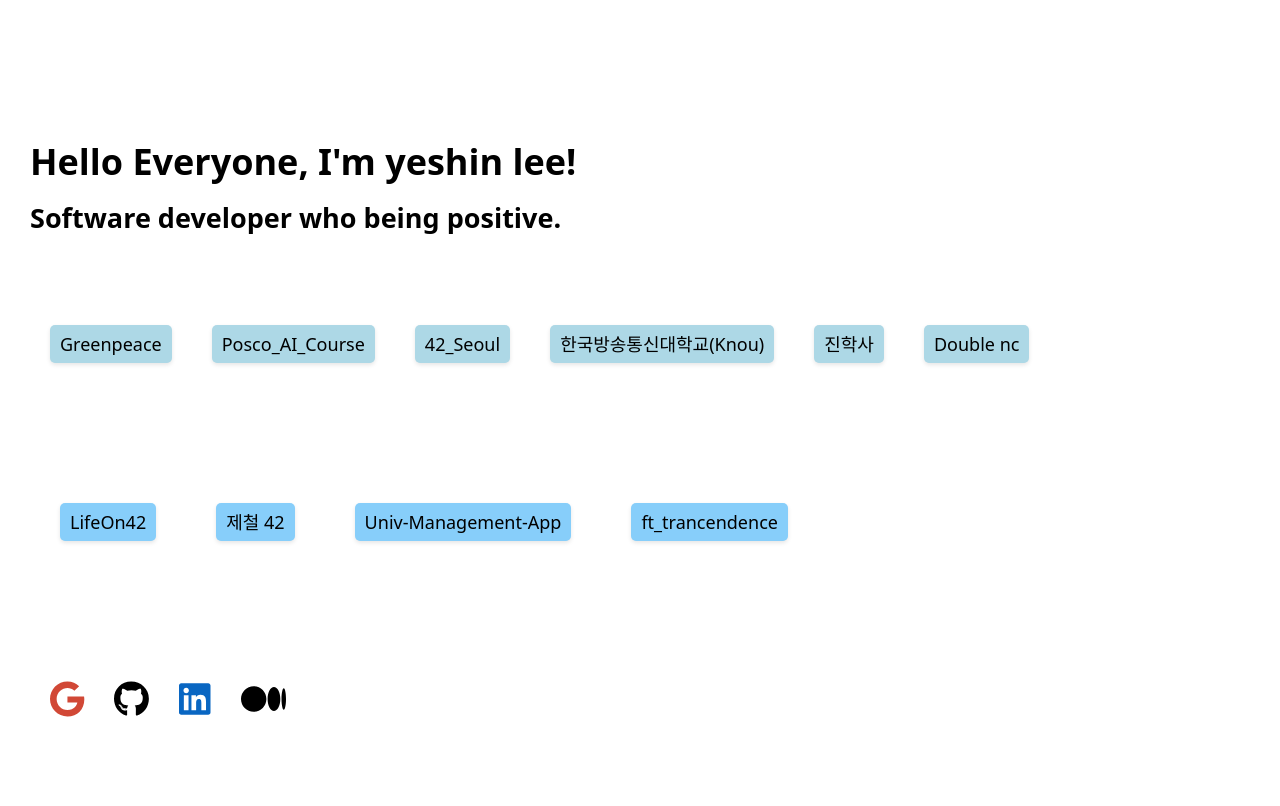
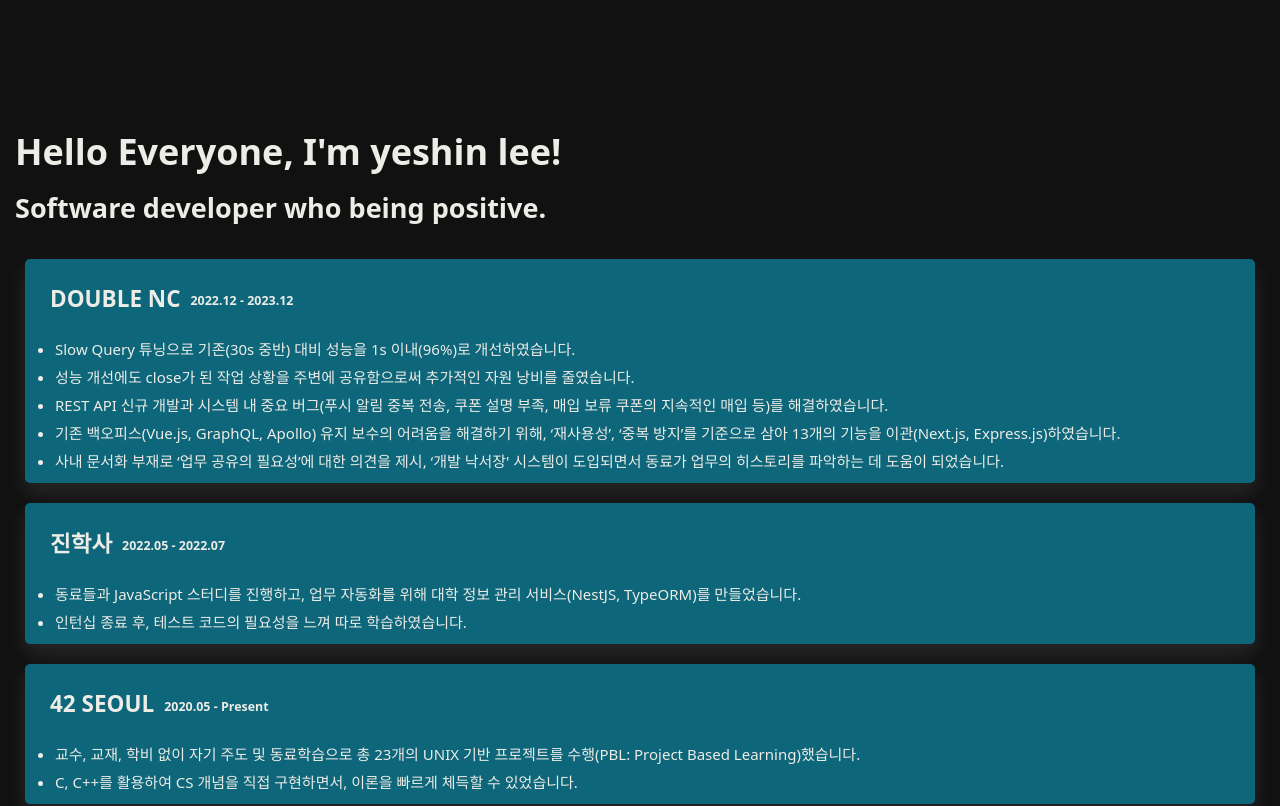
Before and after one commit to yeslee-v/personal_homepage, a Next.js app: page / in a window 1280 px wide. Shown: the top 806 px of the page. Built offline with nearby package versions, Linux system fonts and the light colour scheme.

Commit message:
Delete popup

```diff
--- a/src/components/careers.tsx
+++ b/src/components/careers.tsx
@@ -10,18 +10,17 @@ const Careers = () => {
   return (
     <div className={styles.careers}>
       {careersDetail.map((career, index) => (
-        <div key={index} className={styles.careerInfo}>
-          {career.name}
-          <div className={styles.popup}>
-            <h4>{career.period}</h4>
-            <ul>
-              {career.description.map((sentence, index) => (
-                <li key={index}>{sentence}</li>
-              ))}
-            </ul>
-            <p></p>
+        <section key={index} className={styles.careerInfo}>
+          <div className={styles.careerTitle}>
+            <h2>{career.name}</h2>
+            <h5>{career.period}</h5>
           </div>
-        </div>
+          <ul>
+            {career.description.map((sentence, index) => (
+              <li key={index}>{sentence}</li>
+            ))}
+          </ul>
+        </section>
       ))}
     </div>
   );
--- a/src/data/careers.data.ts
+++ b/src/data/careers.data.ts
@@ -2,50 +2,36 @@ import { CareersDetailProps } from "../interface/careers.interface";
 
 export const careersDetail: CareersDetailProps[] = [
   {
-    id: 1,
-    name: "Greenpeace",
-    period: "2016.02 - 2019.06",
+    id: 3,
+    name: "DOUBLE NC",
+    role: "WEB DEVELOPER ",
+    period: "2022.12 - 2023.12",
     description: [
-      "Lorem Ipsum is simply dummy text of the printing and typesetting industry. Lorem Ipsum has been the industry's standard dummy text ever since the 1500s, when an unknown printer took a galley of type and scrambled it to make a type specimen book. It has survived not only five centuries, but also the leap into electronic typesetting, remaining essentially unchanged.",
+      "Slow Query 튜닝으로 기존(30s 중반) 대비 성능을 1s 이내(96%)로 개선하였습니다.",
+      "성능 개선에도 close가 된 작업 상황을 주변에 공유함으로써 추가적인 자원 낭비를 줄였습니다.",
+      "REST API 신규 개발과 시스템 내 중요 버그(푸시 알림 중복 전송, 쿠폰 설명 부족, 매입 보류 쿠폰의 지속적인 매입 등)를 해결하였습니다.",
+      "기존 백오피스(Vue.js, GraphQL, Apollo) 유지 보수의 어려움을 해결하기 위해, ‘재사용성’, ‘중복 방지’를 기준으로 삼아 13개의 기능을 이관(Next.js, Express.js)하였습니다.",
+      "사내 문서화 부재로 ‘업무 공유의 필요성’에 대한 의견을 제시, ‘개발 낙서장' 시스템이 도입되면서 동료가 업무의 히스토리를 파악하는 데 도움이 되었습니다.",
     ],
   },
   {
     id: 2,
-    name: "Posco_AI_Course",
-    period: "2019.09 - 2019.12",
+    name: "진학사",
+    role: "DEV INTERNSHIP ",
+    period: "2022.05 - 2022.07",
     description: [
-      "Lorem Ipsum is simply dummy text of the printing and typesetting industry. Lorem Ipsum has been the industry's standard dummy text ever since the 1500s, when an unknown printer took a galley of type and scrambled it to make a type specimen book. It has survived not only five centuries, but also the leap into electronic typesetting, remaining essentially unchanged.",
+      "동료들과 JavaScript 스터디를 진행하고, 업무 자동화를 위해 대학 정보 관리 서비스(NestJS, TypeORM)를 만들었습니다.",
+      "인턴십 종료 후, 테스트 코드의 필요성을 느껴 따로 학습하였습니다.",
     ],
   },
   {
-    id: 3,
-    name: "42_Seoul",
+    id: 1,
+    name: "42 SEOUL",
+    role: "Member",
     period: "2020.05 - Present",
     description: [
       "교수, 교재, 학비 없이 자기 주도 및 동료학습으로 총 23개의 UNIX 기반 프로젝트를 수행(PBL: Project Based Learning)했습니다.",
       "C, C++를 활용하여 CS 개념을 직접 구현하면서, 이론을 빠르게 체득할 수 있었습니다.",
     ],
   },
-  {
-    id: 4,
-    name: "한국방송통신대학교(Knou)",
-    period: "2022.08 - Present",
-    description: [],
-  },
-  {
-    id: 5,
-    name: "진학사",
-    period: "2022.05 - 2022.07",
-    description: [
-      "Lorem Ipsum is simply dummy text of the printing and typesetting industry. Lorem Ipsum has been the industry's standard dummy text ever since the 1500s, when an unknown printer took a galley of type and scrambled it to make a type specimen book. It has survived not only five centuries, but also the leap into electronic typesetting, remaining essentially unchanged.",
-    ],
-  },
-  {
-    id: 6,
-    name: "Double nc",
-    period: "2022.12 - 2023.12",
-    description: [
-      "Lorem Ipsum is simply dummy text of the printing and typesetting industry. Lorem Ipsum has been the industry's standard dummy text ever since the 1500s, when an unknown printer took a galley of type and scrambled it to make a type specimen book. It has survived not only five centuries, but also the leap into electronic typesetting, remaining essentially unchanged.",
-    ],
-  },
 ];
--- a/src/interface/careers.interface.ts
+++ b/src/interface/careers.interface.ts
@@ -1,6 +1,7 @@
 export interface CareersDetailProps {
   id: number;
   name: string;
+  role: string;
   period: string;
   description: string[];
 }
--- a/src/styles/careers.module.css
+++ b/src/styles/careers.module.css
@@ -1,43 +1,21 @@
 .careers {
-  display: flex;
-  justify-content: flex-start;
-  gap: 20px;
-  padding-top: 5%;
+  padding-top: 10px;
 }
 
 .careerInfo {
-  background-color: lightblue;
-  display: flex;
-  padding: 10px;
+  background-color: rgb(13, 102, 122);
+
+  margin-bottom: 20px;
+  padding: 5px 20px;
+
   border-radius: 5px;
-  box-shadow: 0 2px 4px rgba(0, 0, 0, 0.1);
-  white-space: nowrap;
-  position: relative;
-  transition: transform 0.3s ease, box-shadow 0.3s ease, border 0.3s ease; /* 애니메이션 효과 추가 */
-  cursor: pointer;
+  box-shadow: 0 10px 20px rgba(246, 243, 243, 0.1);
+  line-height: 23px;
+  font-size: 15px;
 }
 
-.careerInfo:hover {
-  transform: scale(1.1);
-  box-shadow: 0 4px 12px rgba(0, 0, 0, 0.2);
-  z-index: 100;
+.careerTitle {
+  display: flex;
+
+  gap: 10px;
 }
-
-.popup {
-  display: none;
-  position: absolute;
-  top: 80%;
-  left: 150%;
-  transform: translateX(-50%);
-  background-color: white;
-  padding: 10px;
-  border-radius: 5px;
-  box-shadow: 0 2px 8px rgba(0, 0, 0, 0.15);
-  z-index: 200;
-  white-space: normal;
-  width: 30vw;
-}
-
-.careerInfo:hover .popup {
-  display: block;
-}
--- a/src/styles/global.css
+++ b/src/styles/global.css
@@ -72,7 +72,7 @@ time,
 mark,
 audio,
 video {
-  margin: 10px;
+  margin: 5px;
   padding: 0;
   border: 0;
   font-size: 100%;
@@ -98,11 +98,6 @@ body {
   line-height: 1;
 }
 
-ol,
-ul {
-  list-style: none;
-}
-
 blockquote,
 q {
   quotes: none;
@@ -117,12 +112,12 @@ q:after {
 }
 
 body {
+  background-color: rgb(17, 17, 17);
   padding-top: 100px;
   font-family: system-ui, -apple-system, BlinkMacSystemFont, "Segoe UI", Roboto,
     Oxygen, Ubuntu, Cantarell, "Open Sans", "Helvetica Neue", sans-serif;
-  /* background-color: black;
-  color: white; */
   font-size: 18px;
+  color: #edece7;
 }
 
 a {
```
